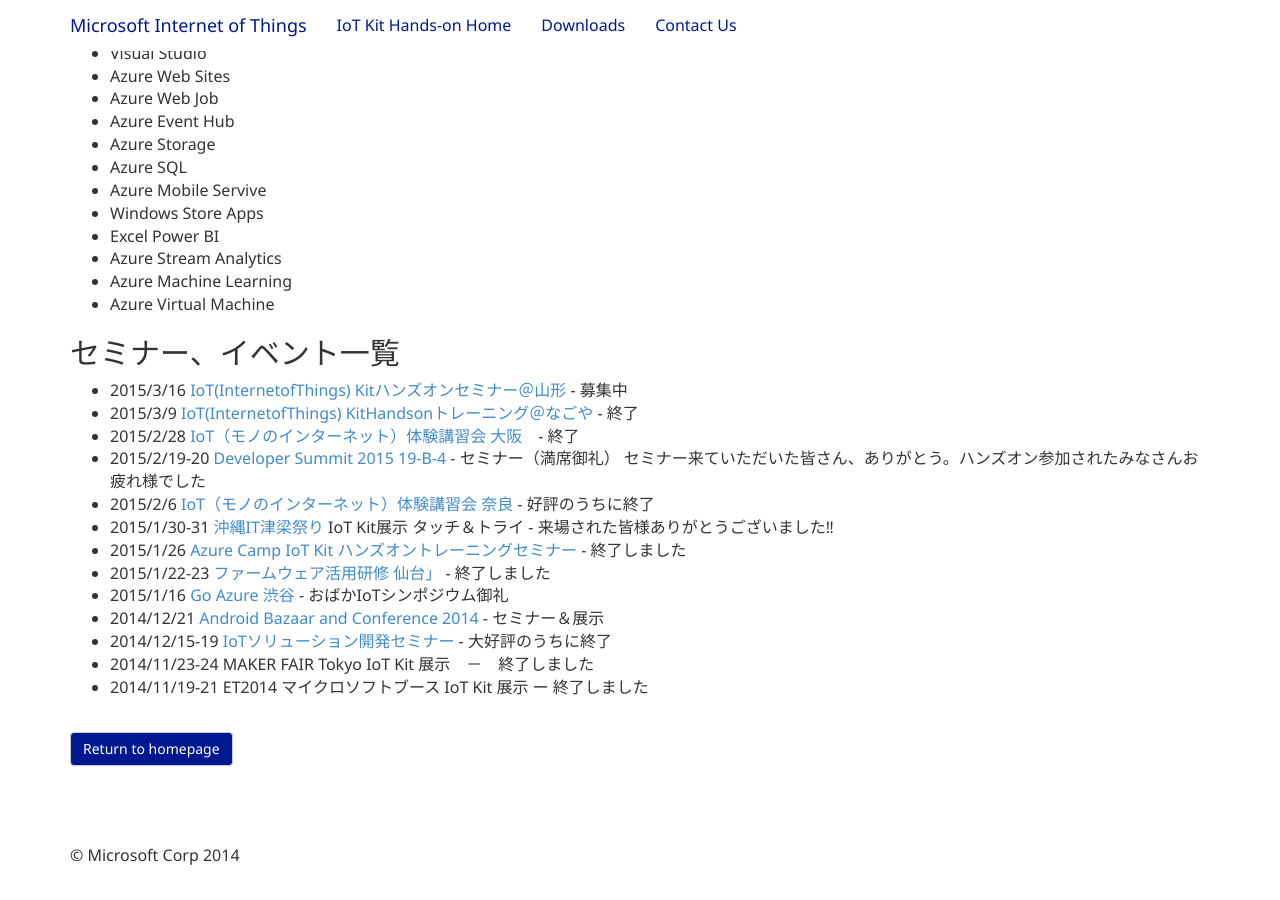
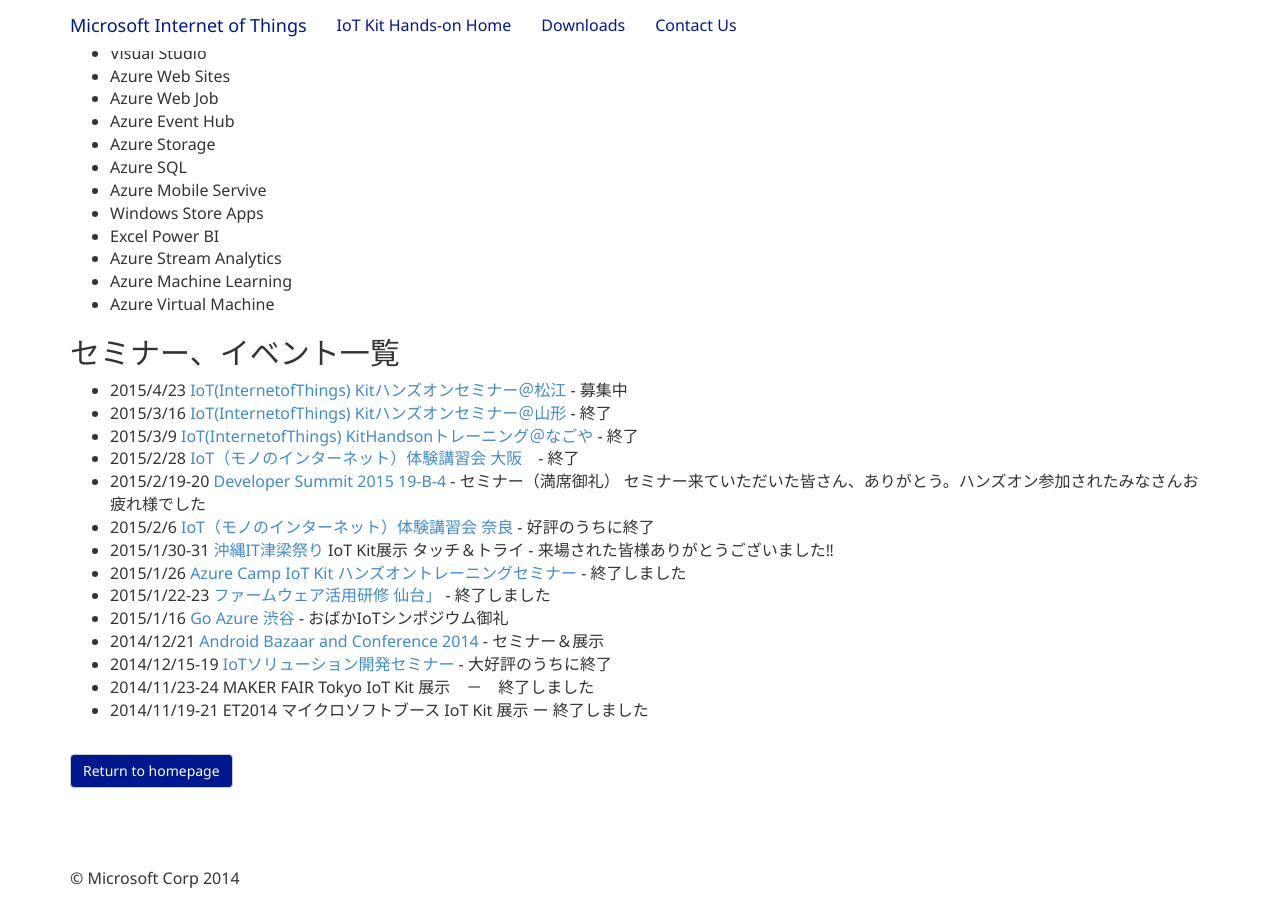
Before and after one commit to ms-iotkithol-jp/ms-iotkithol-jp.github.io, a Jekyll site: the page built from HowToLearn.md, in a window 1280 px wide and 900 px high, scrolled down 629 px. Built offline with Jekyll 4.4.1, drawn with Linux system fonts in a browser that asks for light colours; nearby versions of some CDN libraries; before the commit the page ends 1506 px from its top, so only the background shows below that.

Commit message:
Add Matsue

```diff
--- a/HowToLearn.md
+++ b/HowToLearn.md
@@ -29,7 +29,8 @@
 
 ## セミナー、イベント一覧
 
-* 2015/3/16  [IoT(InternetofThings) Kitハンズオンセミナー＠山形](https://docs.google.com/forms/d/111ttZFk1_9cXz7aP9yRC6ItqsJ9K-EjJifq8XnScjPA/viewform?c=0&w=1) - 募集中
+* 2015/4/23  [IoT(InternetofThings) Kitハンズオンセミナー＠松江](https://itradar.doorkeeper.jp/events/22529) - 募集中
+* 2015/3/16  [IoT(InternetofThings) Kitハンズオンセミナー＠山形](https://docs.google.com/forms/d/111ttZFk1_9cXz7aP9yRC6ItqsJ9K-EjJifq8XnScjPA/viewform?c=0&w=1) - 終了
 * 2015/3/9  [IoT(InternetofThings) KitHandsonトレーニング＠なごや](http://partake.in/events/a7d9efc3-c5bc-4d2a-b447-4674ce5cd4f6) - 終了
 * 2015/2/28 [IoT（モノのインターネット）体験講習会 大阪](http://eccsmartapp.doorkeeper.jp/events/20724)　- 終了
 * 2015/2/19-20 [Developer Summit 2015 19-B-4](http://event.shoeisha.jp/devsumi/20150219/timetable) - セミナー（満席御礼） セミナー来ていただいた皆さん、ありがとう。ハンズオン参加されたみなさんお疲れ様でした
```
